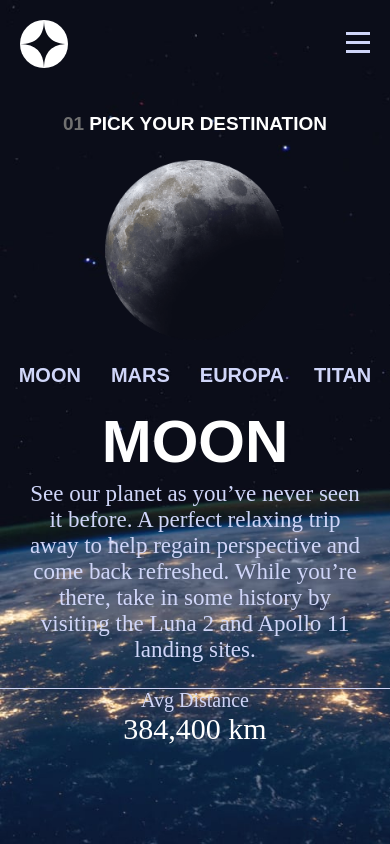
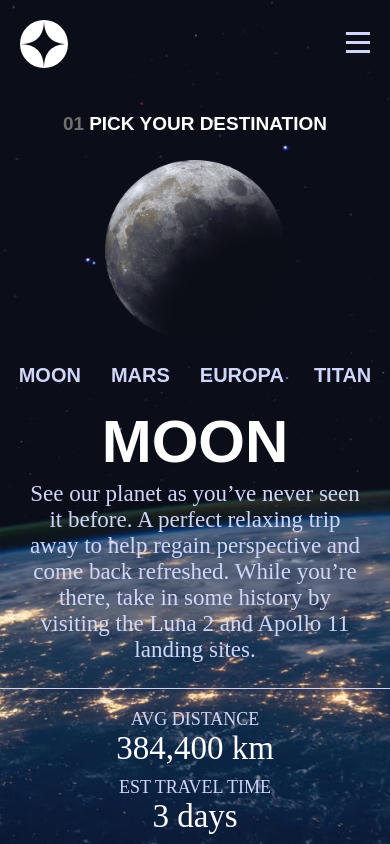
Before and after one commit to JustKooba/Space-tourism-website, a Vue app: page / in a window 390 px wide. Built offline with nearby package versions, Linux system fonts and the light colour scheme.

Commit message:
finished the destination page (mobile)

```diff
--- a/src/components/destinations.vue
+++ b/src/components/destinations.vue
@@ -23,6 +23,8 @@
       <div class="distance">
         <p class="avg-distance">Avg Distance</p>
         <p class="avg-distance-num">{{ selectedDestination.distance }}</p>
+        <p class="travel">Est travel time</p>
+        <p class="travel-num">{{ selectedDestination.travel }}</p>
       </div>
     </div>
   </div>
@@ -129,11 +131,25 @@ h3 {
 }
 
 .avg-distance-num {
-  font-size: 30px;
+  font-size: 33px;
 }
 
 .avg-distance {
-  font-size: 20px;
+  margin-top: 20px;
+  font-size: 18px;
   color: #d0d6f9;
+  text-transform: uppercase;
+}
+
+.travel {
+  text-transform: uppercase;
+  margin-top: 10px;
+  font-size: 18px;
+  color: #d0d6f9;
+  text-transform: uppercase;
+}
+
+.travel-num {
+  font-size: 33px;
 }
 </style>
```
